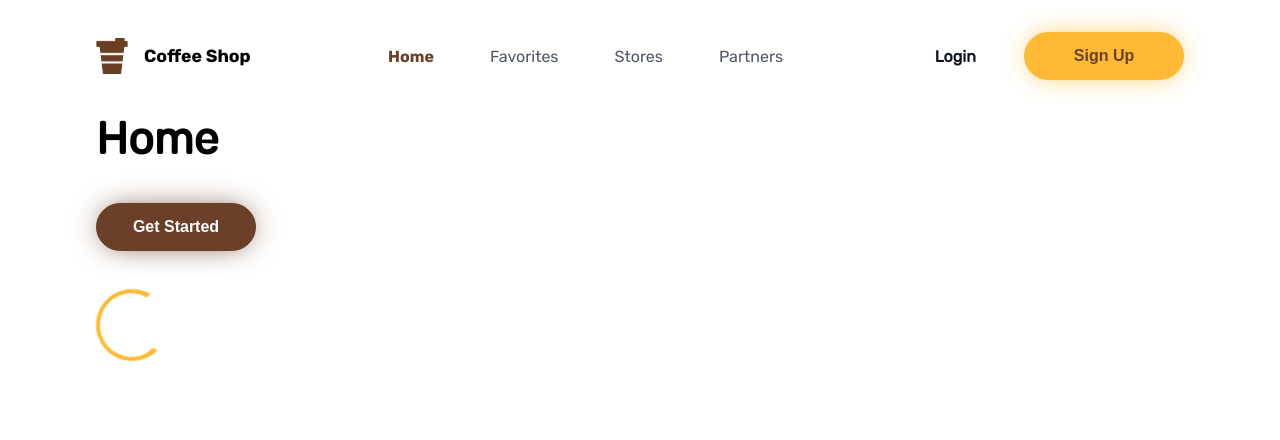
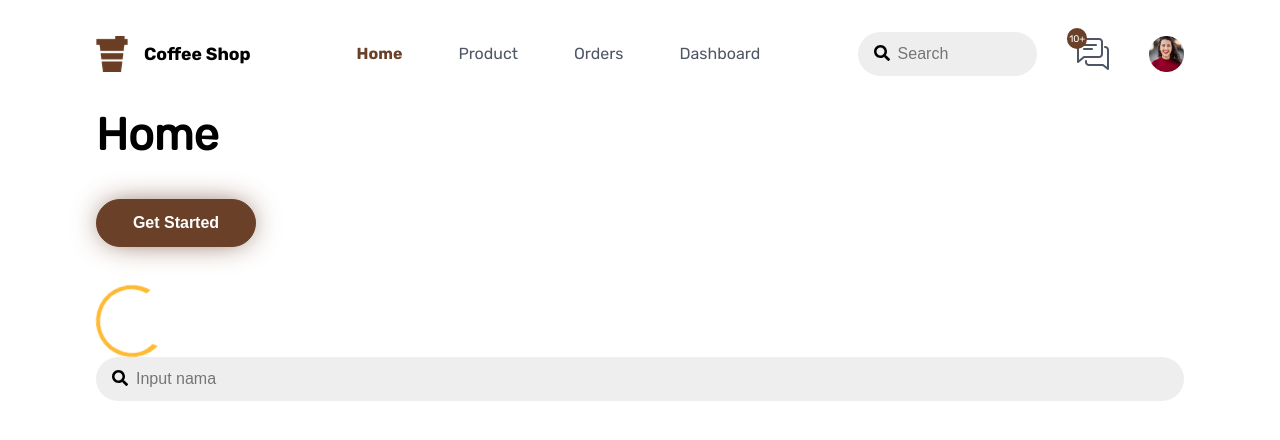
Before and after one commit to mathiuskormasela12/coffee-shop-website, a React (Create React App) app: page / in a window 1280 px wide. Shown: the top 440 px of the page. Built offline with nearby package versions, Linux system fonts and the light colour scheme.

Commit message:
creating navbar for destop view, (navbar user, navbar admin, normal navbar)

```diff
--- a/src/components/index.js
+++ b/src/components/index.js
@@ -4,3 +4,4 @@ export * from './container/Container';
 export * from './button/Button';
 export * from './spinner/Spinner';
 export * from './navbar/Navbar';
+export * from './textfield/TextField';
--- a/src/components/navbar/Navbar.jsx
+++ b/src/components/navbar/Navbar.jsx
@@ -1,20 +1,23 @@
 // ========== Navbar
 // import all modules
-import React from 'react';
+import React, { Fragment, useState } from 'react';
 import PropTypes from 'prop-types';
 import { Link } from 'react-router-dom';
 import { NAVBAR_ITEMS, USER_TYPE } from '../../constant';
 
 // import all components
-import { Container, Button } from '..';
+import { Container, Button, TextField } from '..';
 
 // import styles
 import styles from './styles/styles.module.scss';
 
 // import assets
 import logo from '../../assets/icons/coffee-shop-logo.svg';
+import chat from '../../assets/icons/chat.svg';
+import user from '../../assets/img/user.png';
 
 export function Navbar(props) {
+  const [searchValue, setSearchValue] = useState('');
   const { active, userType } = props;
   let navLists = [];
 
@@ -25,6 +28,8 @@ export function Navbar(props) {
   } else {
     navLists = NAVBAR_ITEMS.NOT_LOGGED_IN;
   }
+
+  const handleSearch = (e) => setSearchValue(e.target.value);
 
   return (
     <nav className={`${styles.navbar}`}>
@@ -46,6 +51,30 @@ export function Navbar(props) {
             ))}
           </ul>
           <div className={styles['nav-side']}>
+            {(userType === USER_TYPE.ADMIN || userType === USER_TYPE.USER) ? (
+              <Fragment>
+                <div className={styles.control}>
+                  <TextField
+                    type="search"
+                    rounded
+                    size="md"
+                    placeholder="Search"
+                    value={searchValue}
+                    onChange={handleSearch}
+                  />
+                </div>
+                <div className={styles.control}>
+                  <div className={styles['chats-container']}>
+                    <span className={styles['unread-chats']}>10+</span>
+                    <img src={chat} className={styles['chat-icon']} alt="Chat" />
+                  </div>
+                </div>
+                <div className={styles.control}>
+                  <img src={user} className={styles['user-icon']} alt="User" />
+                </div>
+              </Fragment>
+            ) : (
+              <Fragment>
                 <Link to="/login" className={styles['btn-login']}>
                   Login
                 </Link>
@@ -59,6 +88,8 @@ export function Navbar(props) {
                 >
                   Sign Up
                 </Button>
+              </Fragment>
+            )}
           </div>
         </div>
       </Container>
--- a/src/components/navbar/styles/_main.scss
+++ b/src/components/navbar/styles/_main.scss
@@ -11,7 +11,6 @@ nav.navbar {
 			display: flex;
 			align-items: center;
 			width: 15%;
-			// background-color: aquamarine;
 
 			& > img.nav-brand-img {
 				width: 2rem;
@@ -29,8 +28,7 @@ nav.navbar {
 			justify-content: center;
 			align-items: center;
 			list-style: none;
-			width: 60%;
-			// background-color: red;
+			width: 55%;
 
 			li.active {
 				color: $secondary !important;
@@ -60,11 +58,10 @@ nav.navbar {
 		}
 
 		div.nav-side {
-			width: 25%;
+			width: 30%;
 			display: flex;
 			justify-content: flex-end;
 			align-items: center;
-			// background-color: blue;
 
 			a.btn-login {
 				color: $dark;
@@ -73,6 +70,47 @@ nav.navbar {
 				font-size: 1rem;
 				margin-right: 3rem;
 			}
+
+			div.control {
+				display: flex;
+				align-items: center;
+				margin-right: 2.5rem;
+
+				&:last-child {
+					margin-right: 0;
+
+					& > img.user-icon {
+						width: 2.2rem;
+						cursor: pointer;
+					}
+				}
+
+				div.chats-container {
+					position: relative;
+					display: flex;
+					align-items: center;
+
+					span.unread-chats {
+						display: inline-flex;
+						align-items: center;
+						justify-content: center;
+						position: absolute;
+						top: -1em;
+						left: -1em;
+						height: 2.1em;
+						width: 2.1em;
+						background-color: $secondary;
+						color: white;
+						border-radius: 50%;
+						font-size: .6rem;
+					}
+
+					img.chat-icon {
+						width: 2rem;
+						cursor: pointer;
+					}
+ 				}
+			}
 		}
 	}
 }
--- /dev/null
+++ b/src/components/textfield/TextField.jsx
@@ -0,0 +1,69 @@
+// ========== TextField
+// import all modules
+import React, { useRef } from 'react';
+import PropTypes from 'prop-types';
+import { FaSearch } from 'react-icons/fa';
+
+// import styles
+import styles from './styles/styles.module.scss';
+
+export function TextField(props) {
+  const {
+    placeholder,
+    size,
+    value,
+    type,
+    rounded,
+    onChange,
+  } = props;
+
+  const ref = useRef();
+
+  const focus = () => ref.current.focus();
+
+  if (type === 'search') {
+    return (
+      <div className={`${styles['search-field-container']} ${styles[`search-field-container-${size}`]} ${rounded ? styles['search-field-container-rounded'] : ''}`}>
+        <div className={styles['search-icon']}>
+          <FaSearch className={styles.icon} onClick={focus} />
+        </div>
+        <input
+          className={styles['search-field']}
+          type="search"
+          placeholder={placeholder}
+          onChange={onChange}
+          value={value}
+          ref={ref}
+        />
+      </div>
+    );
+  }
+
+  return (
+    <input
+      className={`${styles['text-field']} ${styles[`text-field-${size}`]} ${rounded ? styles['text-field-rounded'] : ''}`}
+      type={type}
+      placeholder={placeholder}
+      onChange={onChange}
+      value={value}
+    />
+  );
+}
+
+TextField.propTypes = {
+  placeholder: PropTypes.string,
+  size: PropTypes.string,
+  value: PropTypes.string,
+  type: PropTypes.string,
+  rounded: PropTypes.bool,
+  onChange: PropTypes.func,
+};
+
+TextField.defaultProps = {
+  placeholder: '',
+  size: 'md',
+  value: '',
+  type: 'text',
+  rounded: false,
+  onChange: () => {},
+};
--- /dev/null
+++ b/src/components/textfield/styles/_main.scss
@@ -0,0 +1,75 @@
+// ========== TextField Main Styles
+
+input.text-field {
+	outline: none;
+	border: 1px solid $dark-young;
+	border-radius: 5px;
+	color: $dark;
+	width: 100%;
+	font-size: 1rem;
+	padding-left: .8em;
+
+	&-xl {
+		height: 3.2rem;
+	}
+
+	&-lg {
+		height: 2.8rem;
+	}
+
+	&-md {
+		height: 2.5rem;
+	}
+
+	&-sm {
+		height: 2.3rem;
+	}
+}
+
+div.search-field-container {
+	background-color: $gray;
+	font-size: 1rem;
+	border-radius: 5px;
+	overflow: hidden;
+	display: flex;
+	width: 100%;
+
+	& > div.search-icon {
+		width: auto;
+		padding: .8em .5em .7em 1em;
+		background-color: transparent;
+
+		& > .icon {
+			cursor: pointer;
+			font-size: 1em;
+		}
+	}
+
+	& > input.search-field {
+		border: none;
+		outline: none;
+		width: calc(100% - 4em);
+		background-color: transparent;
+		font-size: 1em;
+	}
+
+	&-rounded {
+		border-radius: 30px;
+	}
+
+	&-xl {
+		font-size: 1.2rem;
+	}
+
+	&-lg {
+		font-size: 1.1rem;
+	}
+
+	&-md {
+		font-size: 1rem;
+	}
+
+	&-sm {
+		font-size: .8rem;
+	}
+}
--- /dev/null
+++ b/src/components/textfield/styles/styles.module.scss
@@ -0,0 +1,6 @@
+// ========== TextField Styles
+// import all styles
+@import '../../../styles/fonts';
+@import '../../../styles/colors';
+@import '../../../styles/mixins';
+@import 'main';
--- a/src/styles/_colors.scss
+++ b/src/styles/_colors.scss
@@ -8,3 +8,4 @@ $dark: #0B132A;
 $dark-young: #4F5665;
 $dark-old: #362115;
 $gray: #EFEEEE;
+$placeholder-color: #9F9F9F;
--- a/src/styles/global-styles.scss
+++ b/src/styles/global-styles.scss
@@ -12,6 +12,13 @@ html {
 	margin: 0;
 	padding: 0;
 	box-sizing: border-box;
+}
+
+input[type="search"]::-webkit-search-decoration,
+input[type="search"]::-webkit-search-cancel-button,
+input[type="search"]::-webkit-search-results-button,
+input[type="search"]::-webkit-search-results-decoration {
+  -webkit-appearance:none;
 }
 
 h1 {
--- a/src/views/home/Home.jsx
+++ b/src/views/home/Home.jsx
@@ -12,7 +12,11 @@ import styles from './styles/styles.module.scss';
 
 // import all components
 import {
-  Container, Button, Spinner, Navbar,
+  Container,
+  Button,
+  Spinner,
+  Navbar,
+  TextField,
 } from '../../components';
 
 class Home extends Component {
@@ -21,6 +25,7 @@ class Home extends Component {
 
     this.state = {
       title: 'Home | Coffee Shop',
+      val: '',
     };
   }
 
@@ -37,10 +42,11 @@ class Home extends Component {
       handleRemoveTokens,
       setData,
     } = this.props;
+    const { val } = this.state;
 
     return (
       <div className={styles.home}>
-        <Navbar />
+        <Navbar userType="ADMIN" />
         <Container>
           <h1
             onClick={() => handleSetTokens({
@@ -63,6 +69,13 @@ class Home extends Component {
           <br />
           <br />
           <Spinner size="xl" />
+          <TextField
+            type="search"
+            rounded
+            placeholder="Input nama"
+            value={val}
+            onChange={(e) => this.setState({ val: e.target.value })}
+          />
         </Container>
       </div>
     );
```
Also changed, not shown: .eslintrc.json, src/assets/icons/chat.svg (added), src/assets/img/user.png (added). Lines whose indentation alone changed are shown as unchanged.
